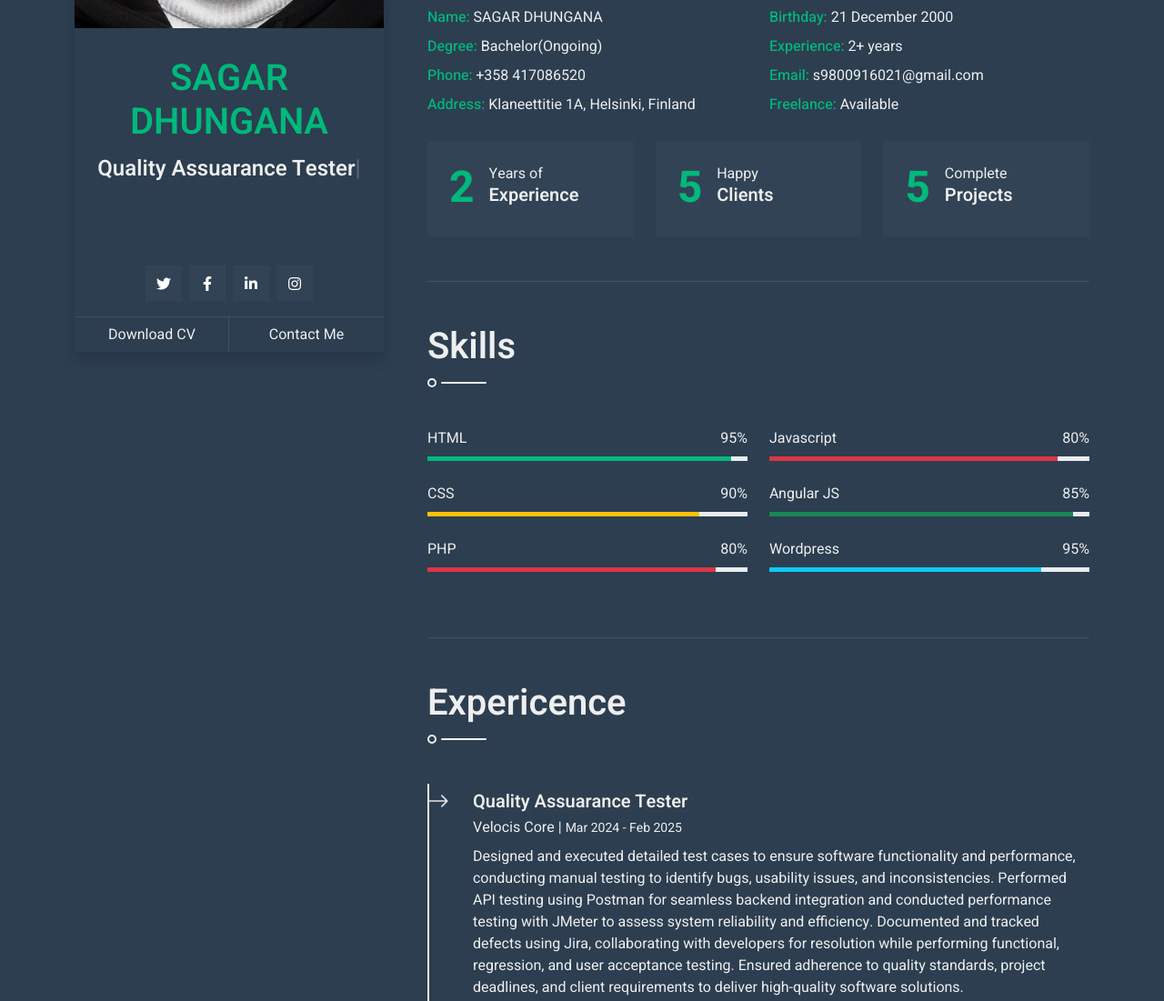
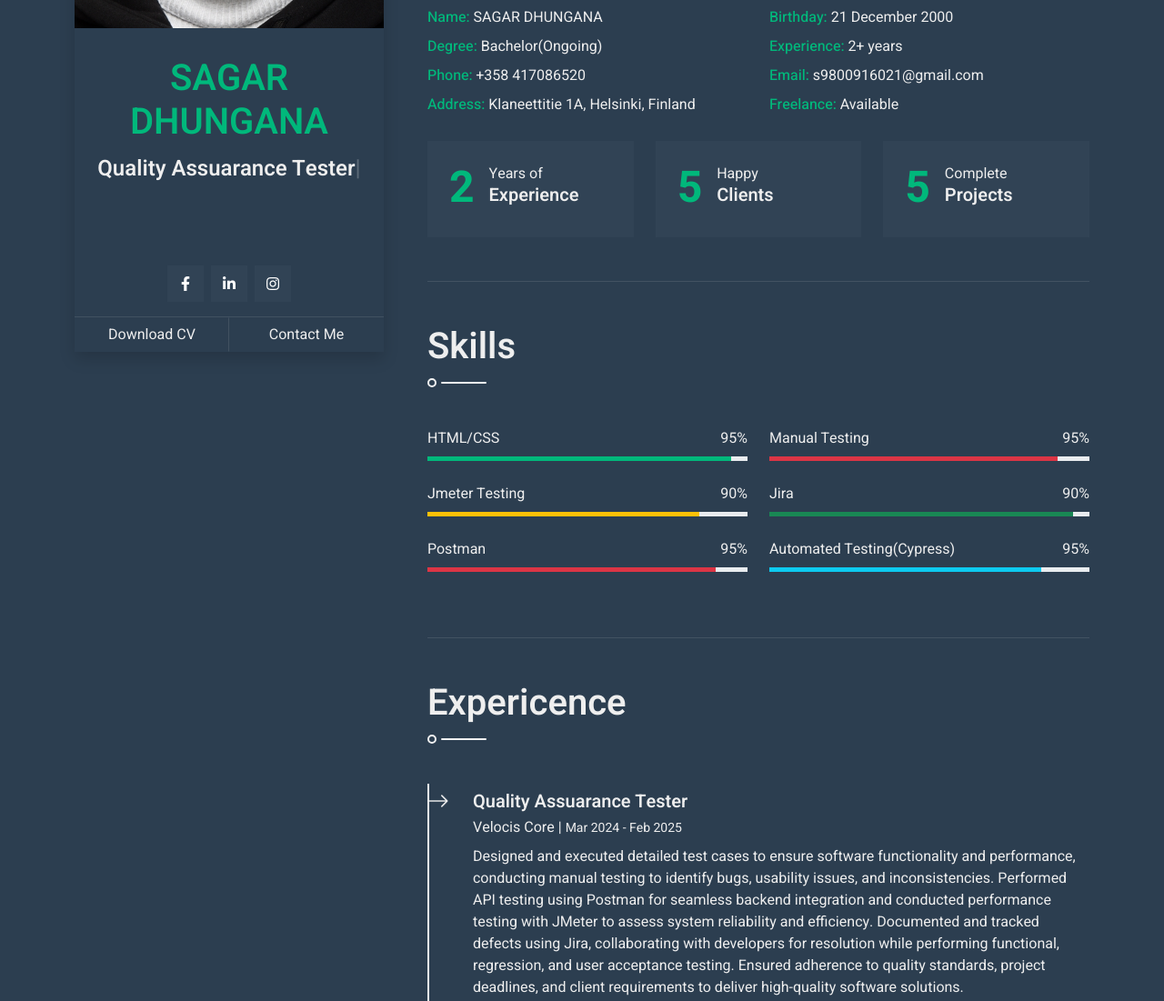
Before and after one commit to sagar-998/webPortfolio, a plain HTML site: page index.html in a window 1280 px wide. Shown: the part 413-1514 px from the top of the page at 91% size. Drawn offline with nearby package versions, Linux system fonts and the light colour scheme.

Commit message:
Update index.html

```diff
--- a/index.html
+++ b/index.html
@@ -51,10 +51,9 @@
                             <div class="typed-text d-none">Quality Analyst, Quality Assuarance Tester, Videographer, Photographer,Video Editor</div>
                         </div>
                         <div class="d-flex justify-content-center mt-auto mb-3">
-                            <a class="btn btn-secondary btn-square mx-1" href="#"><i class="fab fa-twitter"></i></a>
-                            <a class="btn btn-secondary btn-square mx-1" href="#"><i class="fab fa-facebook-f"></i></a>
-                            <a class="btn btn-secondary btn-square mx-1" href="#"><i class="fab fa-linkedin-in"></i></a>
-                            <a class="btn btn-secondary btn-square mx-1" href="#"><i class="fab fa-instagram"></i></a>
+                            <a class="btn btn-secondary btn-square mx-1" href="https://www.facebook.com/sagar.dhungana.79219"><i class="fab fa-facebook-f"></i></a>
+                            <a class="btn btn-secondary btn-square mx-1" href="https://www.linkedin.com/in/sagar-dhungana-a32356314"><i class="fab fa-linkedin-in"></i></a>
+                            <a class="btn btn-secondary btn-square mx-1" href="https://www.instagram.com/sagardhungana944"><i class="fab fa-instagram"></i></a>
                         </div>
                         <div class="d-flex align-items-end justify-content-between border-top">
                             <a href="https://drive.google.com/file/d/1ozjaH4yFhE72iXzm7PoNqopV8QDd9-i9/view?usp=drive_link" class="btn w-50 border-end">Download CV</a>
@@ -134,7 +133,7 @@
                             <div class="col-sm-6">
                                 <div class="skill mb-4">
                                     <div class="d-flex justify-content-between">
-                                        <p class="mb-2">HTML</p>
+                                        <p class="mb-2">HTML/CSS</p>
                                         <p class="mb-2">95%</p>
                                     </div>
                                     <div class="progress">
@@ -143,7 +142,7 @@
                                 </div>
                                 <div class="skill mb-4">
                                     <div class="d-flex justify-content-between">
-                                        <p class="mb-2">CSS</p>
+                                        <p class="mb-2">Jmeter Testing</p>
                                         <p class="mb-2">90%</p>
                                     </div>
                                     <div class="progress">
@@ -152,8 +151,8 @@
                                 </div>
                                 <div class="skill mb-4">
                                     <div class="d-flex justify-content-between">
-                                        <p class="mb-2">PHP</p>
-                                        <p class="mb-2">80%</p>
+                                        <p class="mb-2">Postman</p>
+                                        <p class="mb-2">95%</p>
                                     </div>
                                     <div class="progress">
                                         <div class="progress-bar bg-danger" role="progressbar" aria-valuenow="90" aria-valuemin="0" aria-valuemax="100"></div>
@@ -163,8 +162,8 @@
                             <div class="col-sm-6">
                                 <div class="skill mb-4">
                                     <div class="d-flex justify-content-between">
-                                        <p class="mb-2">Javascript</p>
-                                        <p class="mb-2">80%</p>
+                                        <p class="mb-2">Manual Testing</p>
+                                        <p class="mb-2">95%</p>
                                     </div>
                                     <div class="progress">
                                         <div class="progress-bar bg-danger" role="progressbar" aria-valuenow="90" aria-valuemin="0" aria-valuemax="100"></div>
@@ -172,8 +171,8 @@
                                 </div>
                                 <div class="skill mb-4">
                                     <div class="d-flex justify-content-between">
-                                        <p class="mb-2">Angular JS</p>
-                                        <p class="mb-2">85%</p>
+                                        <p class="mb-2">Jira</p>
+                                        <p class="mb-2">90%</p>
                                     </div>
                                     <div class="progress">
                                         <div class="progress-bar bg-success" role="progressbar" aria-valuenow="95" aria-valuemin="0" aria-valuemax="100"></div>
@@ -181,7 +180,7 @@
                                 </div>
                                 <div class="skill mb-4">
                                     <div class="d-flex justify-content-between">
-                                        <p class="mb-2">Wordpress</p>
+                                        <p class="mb-2">Automated Testing(Cypress)</p>
                                         <p class="mb-2">95%</p>
                                     </div>
                                     <div class="progress">
@@ -387,10 +386,9 @@
                     <section class="wow fadeIn" data-wow-delay="0.1s">
                         <div class="bg-secondary text-light text-center p-5">
                             <div class="d-flex justify-content-center mb-4">
-                                <a class="btn btn-dark btn-square mx-1" href="#"><i class="fab fa-twitter"></i></a>
-                                <a class="btn btn-dark btn-square mx-1" href="#"><i class="fab fa-facebook-f"></i></a>
-                                <a class="btn btn-dark btn-square mx-1" href="#"><i class="fab fa-linkedin-in"></i></a>
-                                <a class="btn btn-dark btn-square mx-1" href="https://www.instagram.com/sagardhungana944/"><i class="fab fa-instagram"></i></a>
+                                <a class="btn btn-secondary btn-square mx-1" href="https://www.facebook.com/sagar.dhungana.79219"><i class="fab fa-facebook-f"></i></a>
+                            <a class="btn btn-secondary btn-square mx-1" href="https://www.linkedin.com/in/sagar-dhungana-a32356314"><i class="fab fa-linkedin-in"></i></a>
+                            <a class="btn btn-secondary btn-square mx-1" href="https://www.instagram.com/sagardhungana944"><i class="fab fa-instagram"></i></a>a>
                             </div>
                             <div class="d-flex justify-content-center mb-3">
                                 <a class="text-light px-3 border-end" href="privacy.html">Privacy</a>
```
